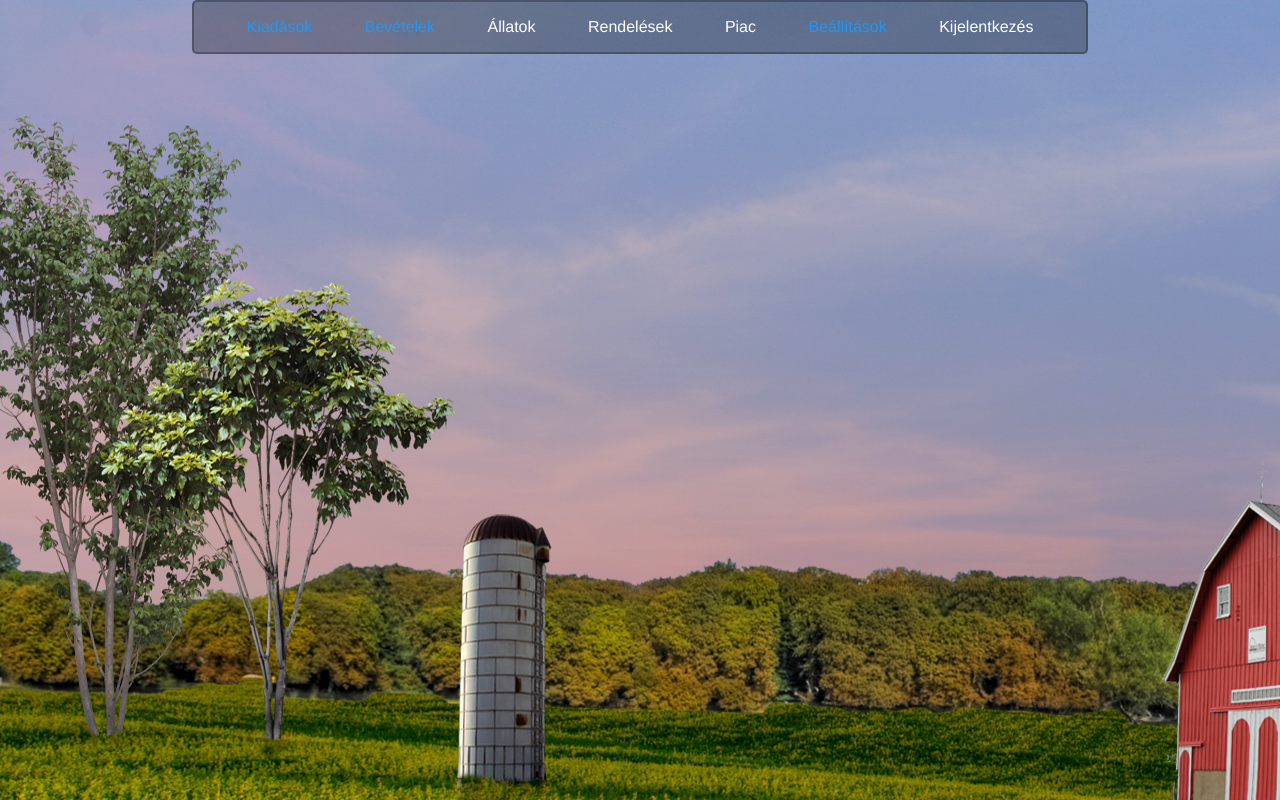
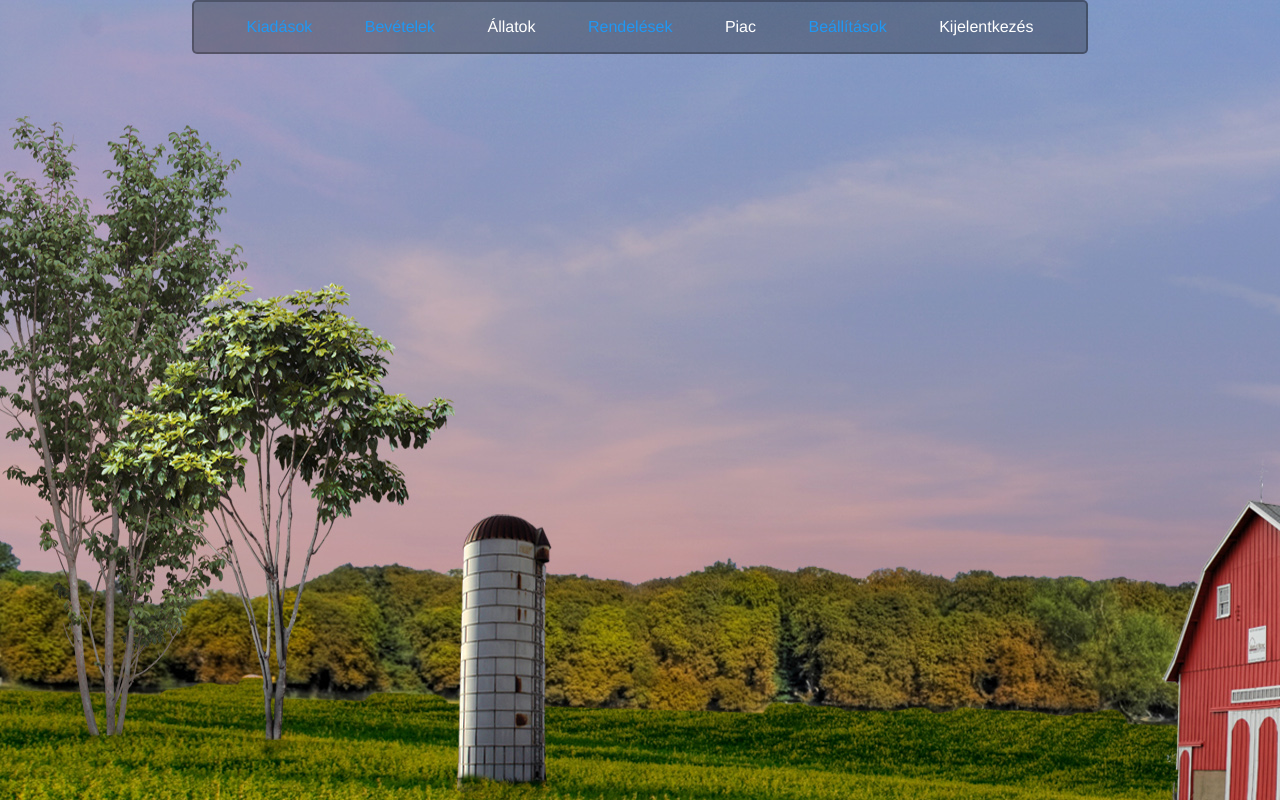
Before and after one commit to maryn1421/boerderij-frontend, a React (Create React App) app in the folder frontend/: page /farm in a window 1280 px wide. Built offline with nearby package versions, Linux system fonts and the light colour scheme.

Commit message:
added a link to the orders page on the farm menu

```diff
--- a/frontend/src/pages/farmPage/FarmMenu.js
+++ b/frontend/src/pages/farmPage/FarmMenu.js
@@ -19,9 +19,11 @@ const FarmMenu = () => {
             <div className="farmPage__menuItem">
                 <p>Állatok</p>
             </div>
+            <Link to={'/farm/orders'}>
             <div className="farmPage__menuItem">
                 <p>Rendelések</p>
             </div>
+            </Link>
             <div className="farmPage__menuItem">
                 <p>Piac</p>
             </div>
```
